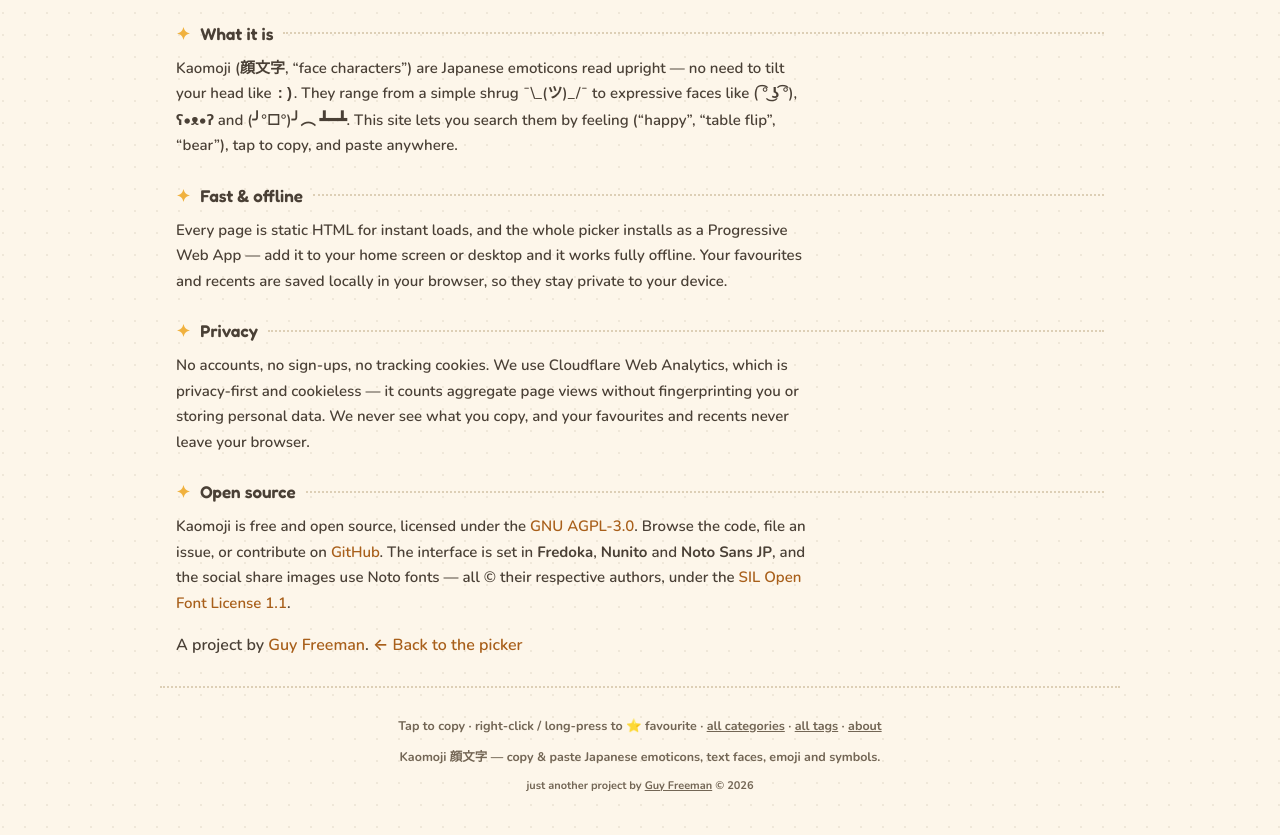
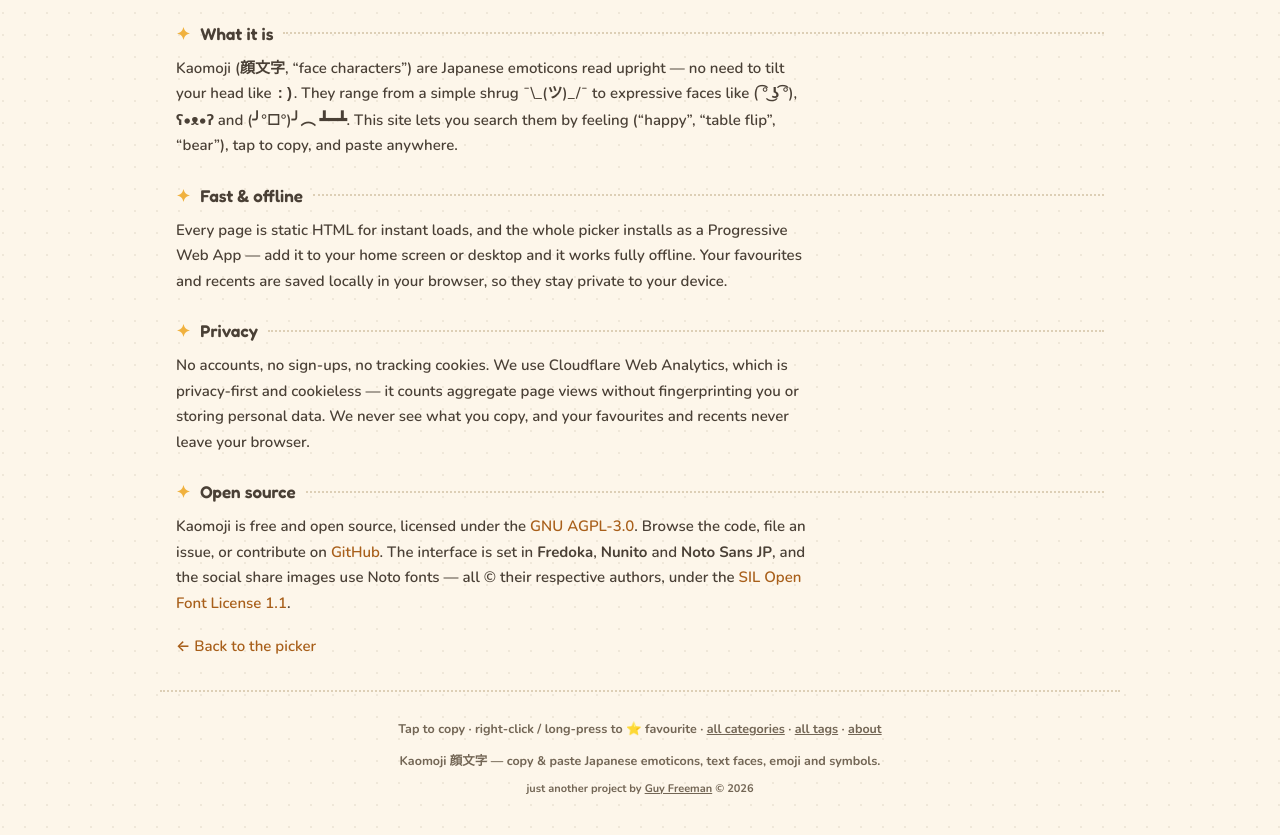
Before and after one commit to gfrmin/kaomoji, an Astro site: page /about in a window 1280 px wide. Shown: the part 188-1023 px from the top of the page. Built offline with nearby package versions, Linux system fonts and the light colour scheme; Astro itself is replaced by a stand-in of ours.

Commit message:
Fix stray credit line placement on /about
The trailing "A project by Guy Freeman. ← Back to the picker" paragraph
sat outside .prose, so it missed .prose p's max-width:70ch and stretched
the full 960px column, detached from the text above it — and it duplicated
the sitewide footer credit. Move the back link inside .prose so it aligns
with the body column, and drop the redundant credit (footer keeps it).

Co-Authored-By: Claude Opus 4.8 <noreply@anthropic.com>

```diff
--- a/src/pages/about.astro
+++ b/src/pages/about.astro
@@ -60,9 +60,7 @@ const jsonld = {
       © their respective authors, under the
       <a href="https://openfontlicense.org" rel="noopener">SIL Open Font License 1.1</a>.
     </p>
+
+    <p style="margin-top:18px"><a href="/">← Back to the picker</a></p>
   </div>
-
-  <p style="margin-top:18px">
-    A project by <a href="https://gfrm.in" rel="noopener">Guy Freeman</a>. <a href="/">← Back to the picker</a>
-  </p>
 </Layout>
```
